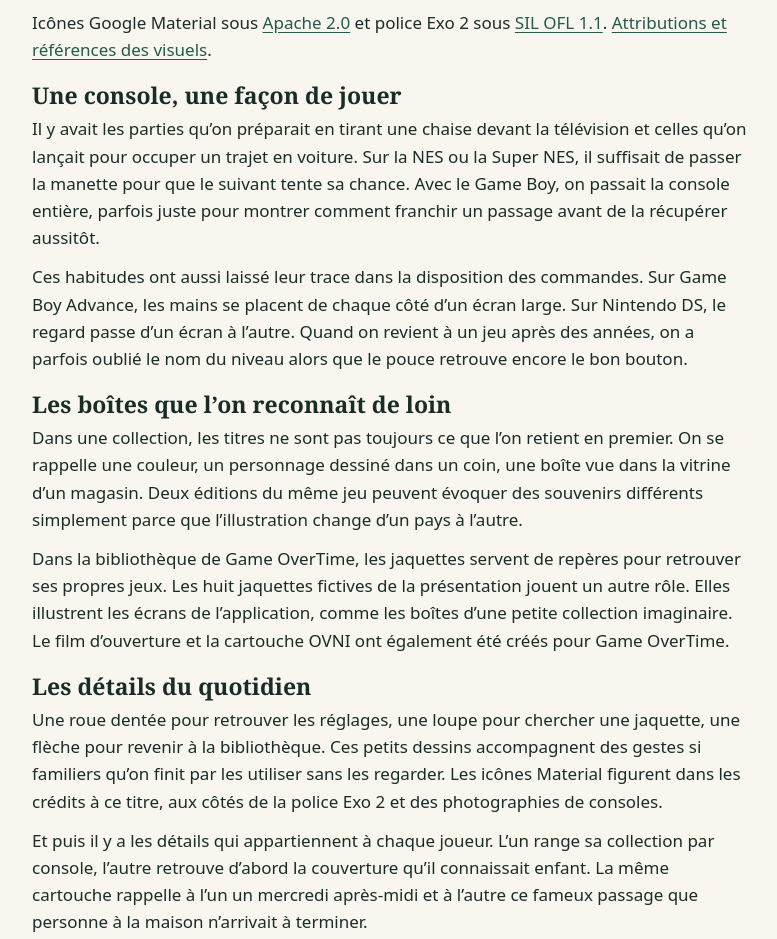
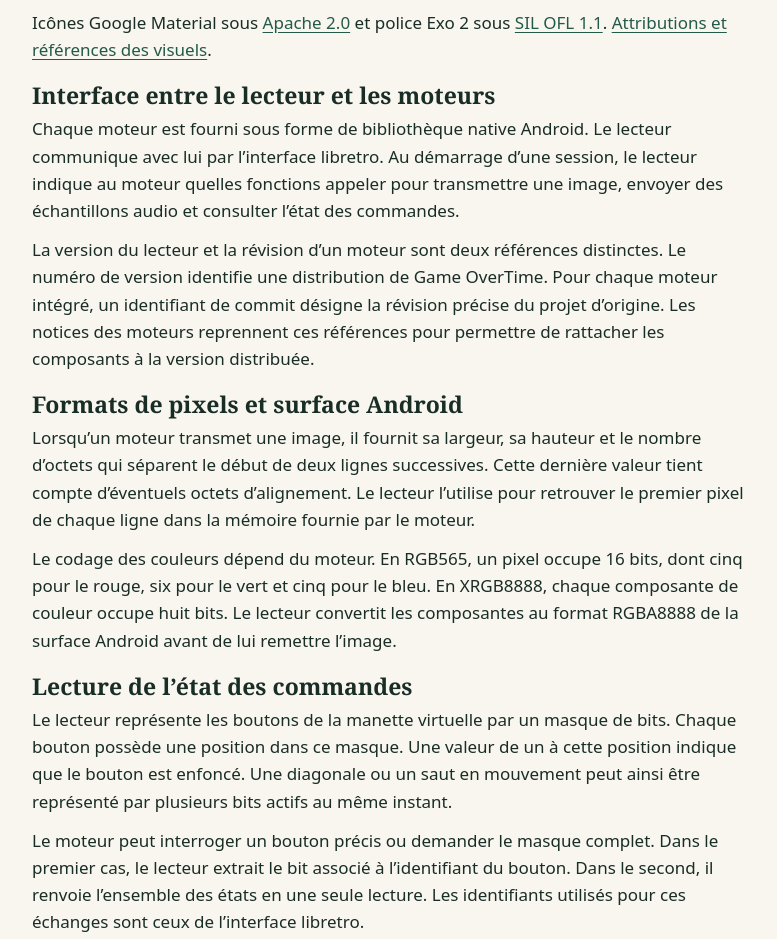
Before and after one commit to Pelleas6/Confidentialite, a plain HTML site: page retro-emulator/sources/index.html in a window 1280 px wide. Shown: the part 501-1440 px from the top of the page, without its empty margins (250-1027 px from the left). Drawn offline with Linux system fonts and the light colour scheme.

Commit message:
Remplacer les passages promotionnels par des notes techniques sur libretro

```diff
--- a/retro-emulator/sources/index.html
+++ b/retro-emulator/sources/index.html
@@ -38,15 +38,15 @@
     <h2>Crédits visuels</h2>
     <p>Photographies des consoles par Evan-Amos. La photographie de la Super Nintendo, redimensionnée et convertie en WebP, est sous <a href="notices/cc-by-sa.txt">CC BY-SA 3.0</a>. Les cinq autres sont dans le domaine public.</p>
     <p>Icônes Google Material sous <a href="notices/apache.txt">Apache 2.0</a> et police Exo 2 sous <a href="notices/exo2.txt">SIL OFL 1.1</a>. <a href="notices/visuels.txt">Attributions et références des visuels</a>.</p>
-    <h2>Une console, une façon de jouer</h2>
-    <p>Il y avait les parties qu’on préparait en tirant une chaise devant la télévision et celles qu’on lançait pour occuper un trajet en voiture. Sur la NES ou la Super NES, il suffisait de passer la manette pour que le suivant tente sa chance. Avec le Game Boy, on passait la console entière, parfois juste pour montrer comment franchir un passage avant de la récupérer aussitôt.</p>
-    <p>Ces habitudes ont aussi laissé leur trace dans la disposition des commandes. Sur Game Boy Advance, les mains se placent de chaque côté d’un écran large. Sur Nintendo DS, le regard passe d’un écran à l’autre. Quand on revient à un jeu après des années, on a parfois oublié le nom du niveau alors que le pouce retrouve encore le bon bouton.</p>
-    <h2>Les boîtes que l’on reconnaît de loin</h2>
-    <p>Dans une collection, les titres ne sont pas toujours ce que l’on retient en premier. On se rappelle une couleur, un personnage dessiné dans un coin, une boîte vue dans la vitrine d’un magasin. Deux éditions du même jeu peuvent évoquer des souvenirs différents simplement parce que l’illustration change d’un pays à l’autre.</p>
-    <p>Dans la bibliothèque de Game OverTime, les jaquettes servent de repères pour retrouver ses propres jeux. Les huit jaquettes fictives de la présentation jouent un autre rôle. Elles illustrent les écrans de l’application, comme les boîtes d’une petite collection imaginaire. Le film d’ouverture et la cartouche OVNI ont également été créés pour Game OverTime.</p>
-    <h2>Les détails du quotidien</h2>
-    <p>Une roue dentée pour retrouver les réglages, une loupe pour chercher une jaquette, une flèche pour revenir à la bibliothèque. Ces petits dessins accompagnent des gestes si familiers qu’on finit par les utiliser sans les regarder. Les icônes Material figurent dans les crédits à ce titre, aux côtés de la police Exo 2 et des photographies de consoles.</p>
-    <p>Et puis il y a les détails qui appartiennent à chaque joueur. L’un range sa collection par console, l’autre retrouve d’abord la couverture qu’il connaissait enfant. La même cartouche rappelle à l’un un mercredi après-midi et à l’autre ce fameux passage que personne à la maison n’arrivait à terminer.</p>
+    <h2>Interface entre le lecteur et les moteurs</h2>
+    <p>Chaque moteur est fourni sous forme de bibliothèque native Android. Le lecteur communique avec lui par l’interface libretro. Au démarrage d’une session, le lecteur indique au moteur quelles fonctions appeler pour transmettre une image, envoyer des échantillons audio et consulter l’état des commandes.</p>
+    <p>La version du lecteur et la révision d’un moteur sont deux références distinctes. Le numéro de version identifie une distribution de Game OverTime. Pour chaque moteur intégré, un identifiant de commit désigne la révision précise du projet d’origine. Les notices des moteurs reprennent ces références pour permettre de rattacher les composants à la version distribuée.</p>
+    <h2>Formats de pixels et surface Android</h2>
+    <p>Lorsqu’un moteur transmet une image, il fournit sa largeur, sa hauteur et le nombre d’octets qui séparent le début de deux lignes successives. Cette dernière valeur tient compte d’éventuels octets d’alignement. Le lecteur l’utilise pour retrouver le premier pixel de chaque ligne dans la mémoire fournie par le moteur.</p>
+    <p>Le codage des couleurs dépend du moteur. En RGB565, un pixel occupe 16 bits, dont cinq pour le rouge, six pour le vert et cinq pour le bleu. En XRGB8888, chaque composante de couleur occupe huit bits. Le lecteur convertit les composantes au format RGBA8888 de la surface Android avant de lui remettre l’image.</p>
+    <h2>Lecture de l’état des commandes</h2>
+    <p>Le lecteur représente les boutons de la manette virtuelle par un masque de bits. Chaque bouton possède une position dans ce masque. Une valeur de un à cette position indique que le bouton est enfoncé. Une diagonale ou un saut en mouvement peut ainsi être représenté par plusieurs bits actifs au même instant.</p>
+    <p>Le moteur peut interroger un bouton précis ou demander le masque complet. Dans le premier cas, le lecteur extrait le bit associé à l’identifiant du bouton. Dans le second, il renvoie l’ensemble des états en une seule lecture. Les identifiants utilisés pour ces échanges sont ceux de l’interface libretro.</p>
     <details>
       <summary>Code source des versions distribuées</summary>
       <ul>
```
